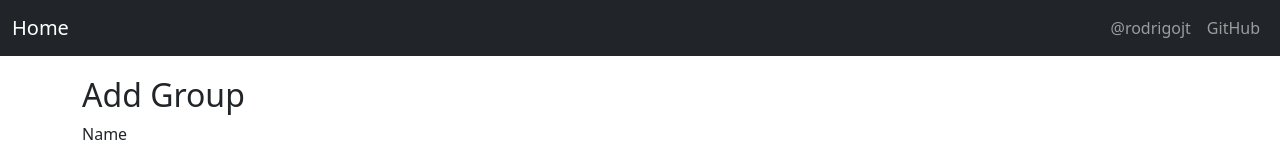
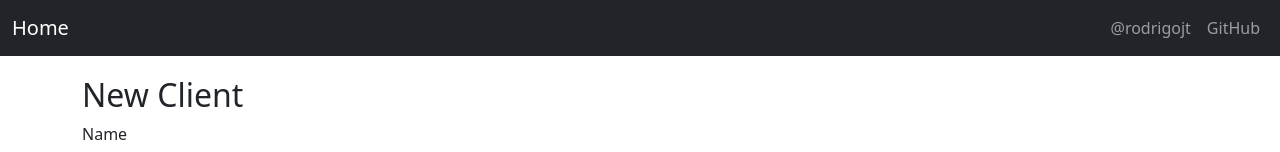
Before and after one commit to rodrigojteixeira/SpringBootReact, a React (Create React App) app in the folder frontend/: page /groups/1 in a window 1280 px wide. Shown: the top 152 px of the page. Built offline with nearby package versions, Linux system fonts and the light colour scheme; no server answers.

Commit message:
Changing labels

```diff
--- a/frontend/src/GroupEdit.js
+++ b/frontend/src/GroupEdit.js
@@ -45,7 +45,7 @@ const GroupEdit = () => {
     navigate('/groups');
   }
 
-  const title = <h2>{group.id ? 'Edit Group' : 'Add Group'}</h2>;
+  const title = <h2>{group.id ? 'Edit Group' : 'New Client'}</h2>;
 
   return (<div>
       <AppNavbar/>
--- a/frontend/src/GroupList.js
+++ b/frontend/src/GroupList.js
@@ -62,7 +62,7 @@ const GroupList = () => {
       <AppNavbar/>
       <Container fluid>
         <div className="float-end">
-          <Button color="success" tag={Link} to="/groups/new">Add Group</Button>
+          <Button color="success" tag={Link} to="/groups/new">New Client</Button>
         </div>
         <h3>Client Database</h3>
         <Table className="mt-4">
```
